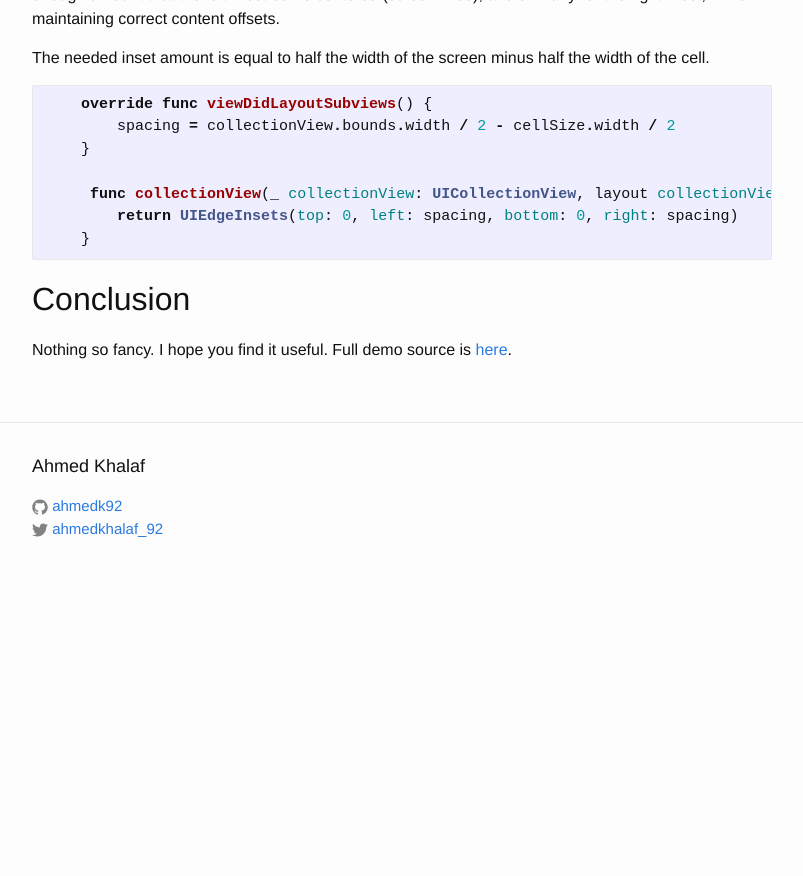
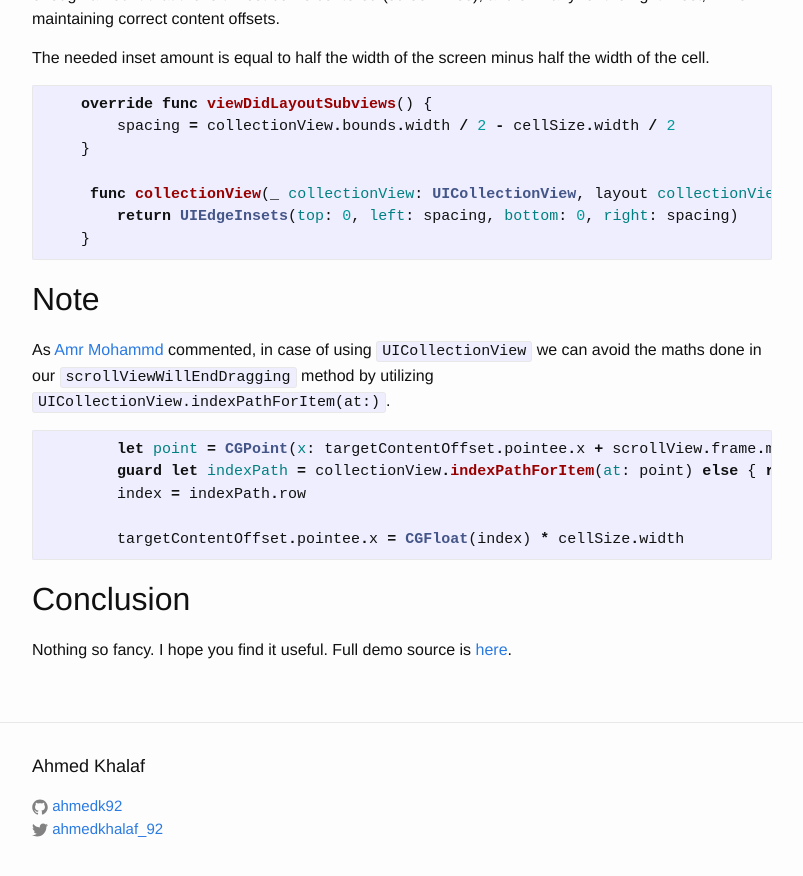
Before and after one commit to ahmedk92/ahmedk92.github.io, a Jekyll site: the page built from _posts/2019-02-03-Experimenting With targetContentOffset: Part 2: Custom Pickers.md, in a window 1280 px wide and 900 px high, scrolled down 2190 px. Shown: the top 876 px of the window, without its empty margins (238-1041 px from the left). Built offline with Jekyll 4.4.1, drawn with Linux system fonts in a browser that asks for light colours; before the commit the page ends 2790 px from its top, so only the background shows below that.

Commit message:
Amr Mohamed collectionView.indexPathForItem

````diff
--- a/_posts/2019-02-03-Experimenting With targetContentOffset: Part 2: Custom Pickers.md
+++ b/_posts/2019-02-03-Experimenting With targetContentOffset: Part 2: Custom Pickers.md
@@ -69,6 +69,18 @@ The needed inset amount is equal to half the width of the screen minus half the
     }
 ```
 
+## Note
+
+As [Amr Mohammd](https://twitter.com/iAmrMohamed/status/1091955349744177152?s=20) commented, in case of using `UICollectionView` we can avoid the maths done in our `scrollViewWillEndDragging` method by utilizing `UICollectionView.indexPathForItem(at:)`.
+
+```swift
+        let point = CGPoint(x: targetContentOffset.pointee.x + scrollView.frame.midX, y: targetContentOffset.pointee.y)
+        guard let indexPath = collectionView.indexPathForItem(at: point) else { return }
+        index = indexPath.row
+
+        targetContentOffset.pointee.x = CGFloat(index) * cellSize.width
+```
+
 ## Conclusion
 
 Nothing so fancy. I hope you find it useful. Full demo source is [here](https://github.com/ahmedk92/MoodPickerDemo).
````
